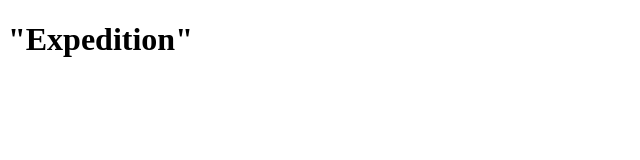
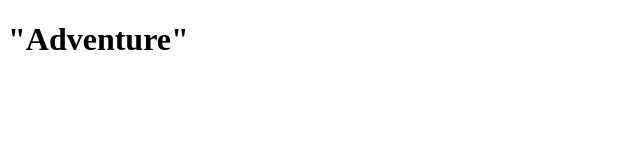
Before and after one commit to bhargava-annam/sample_remote, a plain HTML site: page index.html in a window 1280 px wide. Shown: the full height of the page, 0-640 px from the left. Drawn offline with Linux system fonts and the light colour scheme.

Commit message:
My own header to test commit

```diff
--- a/index.html
+++ b/index.html
@@ -9,7 +9,7 @@
 </head>
 <body>
 <header>
-	<h1>"Expedition"</h1>
+	<h1>"Adventure"</h1>
 </header>
 
     <script src="js/app.js"></script>
```
